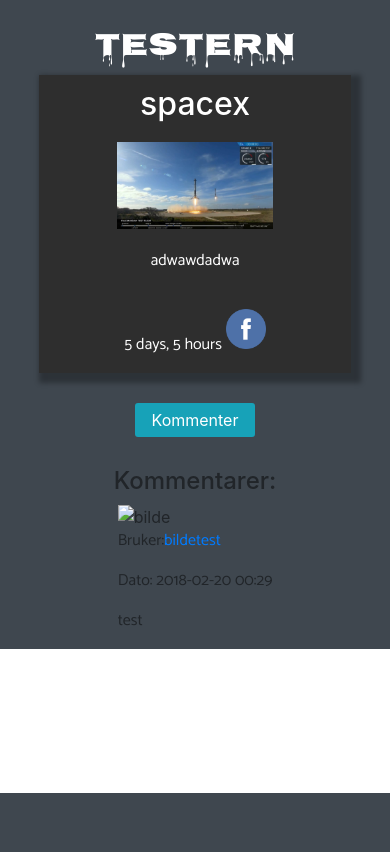
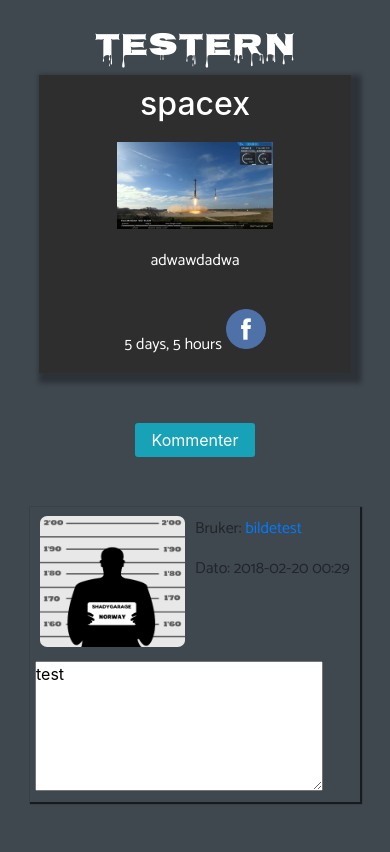
Before and after one commit to arunsangha/Shady-Garage, a Django app: a page that uses ShadyGarage/posts/templates/posts/post_detail.html in a window 390 px wide. Shown: the part 51-903 px from the top of the page. Before the commit the page ends 844 px from the top, so only its background shows below. Run offline with Django 3.2, Linux system fonts and the light colour scheme; a user stored in the database is signed in; data comes from the database, SQL or seed files in the repository; some libraries are stand-ins or nearby versions.

Commit message:
Responsitivitet post.detail og meet.detail

```diff
--- a/ShadyGarage/posts/templates/posts/post_detail.html
+++ b/ShadyGarage/posts/templates/posts/post_detail.html
@@ -22,19 +22,27 @@
           <a href="https://www.facebook.com/sharer/sharer.php?u=shadygarage.pythonanywhere.com/{{request.get_full_path}}">
             <input type="image" src="{% static 'images/facebooklogo.png'%}" class="facebookShare" id="facebookSharePost"/>
           </a>
+    </div>
+    {% if request.user == post.user_fk %}
+      <a href="{% url 'posts:post_delete' slug=post.slug %} " class="btn btn-danger">Slett post!</a>
+      <a href="{% url 'posts:post_update' slug=post.slug %}" class="btn btn-info">Oppdater post!</a>
+    {% endif %}
 
+    <a class="post-detail-comment-button" href="{% url 'posts:post_comment' slug=post.slug%}">Kommenter</a>
+    <div class="post-commentcontainer">
+    {% for comment in post.post_comment_fk.all %}
+      <div class="commentcontainer-comment">
+        <div class="commentcontainer-userinfo">
+          <div class="commentcontainer-userinfo-profilepiccontainer">
+            <img class="commentcontainer-userinfo-profilepic" src="{{comment.user_fk.profile.profile_pic.url}}" alt="bilde">
           </div>
-    <a class="post-detail-comment-button" href="{% url 'posts:post_comment' slug=post.slug%}">Kommenter</a>
-    <h4>Kommentarer:</h4>
-    {% for comment in post.post_comment_fk.all %}
-    <div class="post_detail_comment_container">
-      <div class="post_detail_comment_container_userinfo">
-          <img class="post_detail_comment_container_userinfo_profilepic" src="{{comment.user.profile.profile_pic.url}}" alt="bilde">
-          <p>Bruker:<a href="{%url 'accounts:profile_page_pk' pk=comment.user_fk.pk %}">{{comment.user_fk}}</a></p>
+          <div class="commentcontainer-userinfo-textinfo">
+            <p>Bruker: <a href="{%url 'accounts:profile_page_pk' pk=comment.user_fk.pk %}">{{comment.user_fk}}</a></p>
             <p>Dato: {{comment.created|date:'Y-m-d H:i'}}</p>
           </div>
-      <div class="post_detail_comment_container_comment">
-        <p>{{comment.comment}}</p>
+        </div>
+        <div class="commentcontainer-commentfield">
+          <textarea>{{comment.comment}}</textarea>
           {% if request.user == comment.user_fk %}
             <a href="{% url 'posts:post_comment_delete' slug=post.slug pk=comment.id%}" class="btn btn-danger btn-sm">Slett</a>
           {% endif %}
@@ -42,9 +50,7 @@
       </div>
     {% endfor %}
 
-    {% if request.user == post.user_fk %}
-      <a href="{% url 'posts:post_delete' slug=post.slug %} " class="btn btn-danger">Slett post!</a>
-      <a href="{% url 'posts:post_update' slug=post.slug %}" class="btn btn-info">Oppdater post!</a>
-    {% endif %}
     </div>
+  </div>
+
 {% endblock %}
--- a/ShadyGarage/static/css/style.css
+++ b/ShadyGarage/static/css/style.css
@@ -363,9 +363,8 @@
 }
 /*--------------------------------------*/
 .meet_detail_body{
-padding: 30px;
-margin-top: 50px;
-
+  padding: 30px;
+  background-color: var(--main-light-color);
 }
 
 
@@ -484,37 +483,11 @@
 -----------------------------------------------------
   Post app
 */
-.post-detail-container{
-  display: flex;
-  flex-direction: column;
-  align-items: center;
-  background-color: var(--main-light-color);
-  padding: 30px 0 0 0;
-}
 
-.post-container{
-  display: flex;
-  flex-direction: column;
-  align-items: center;
-  box-shadow: 5px 5px 5px 5px rgba(0,0,0,0.3);
-  width: 80%;
-  background-color: var(--main-dark-color);
-  color: white;
-}
+/*
+    Post List
+*/
 
-.post-detail-post-title{
-  padding: 10px 0;
-}
-
-.post-detail-post-comment{
-  width: 100%;
-  text-align: center;
-  padding: 20px 0;
-}
-
-.post-search-container{
-  margin: 20px 0;
-}
 
 .post-list-container{
   display: flex;
@@ -526,6 +499,42 @@
 
 .post-list-card{
   border-radius: 5px;
+}
+
+.post-search-container{
+  margin: 20px 0;
+}
+
+/*
+    Post Detail
+*/
+.post-detail-container{
+  display: flex;
+  flex-direction: column;
+  align-items: center;
+  background-color: var(--main-light-color);
+  padding: 30px 0 30px 0;
+}
+
+.post-container{
+  display: flex;
+  flex-direction: column;
+  align-items: center;
+  box-shadow: 5px 5px 5px 5px rgba(0,0,0,0.3);
+  width: 80%;
+  background-color: var(--main-dark-color);
+  color: white;
+  margin: 0 0 20px 0;
+}
+
+.post-detail-post-title{
+  padding: 10px 0;
+}
+
+.post-detail-post-comment{
+  width: 100%;
+  text-align: center;
+  padding: 20px 0;
 }
 
 #sharePost{
@@ -684,6 +693,125 @@
   color:#5bc0de;
 }
 
+
+/*
+----------------------------------------------------
+*/
+/*
+  Comment Section
+*/
+.post-commentcontainer{
+  width: 80%;
+  padding: 0 30px;
+}
+
+.meet-commentcontainer{
+  width: 80%;
+  padding: 0 30px;
+  margin: 30px auto;
+}
+
+.commentcontainer-comment{
+  margin: 20px 0;
+  display: flex;
+  flex-direction: row;
+  min-height: 150px;
+  box-shadow: 1px 1px 1px 1px rgba(0,0,0,0.6);
+}
+
+.commentcontainer-userinfo{
+  display: flex;
+  flex-direction: row;
+  width: 30%;
+  max-height: 150px;
+}
+
+.commentcontainer-userinfo-profilepiccontainer{
+  display: flex;
+  flex-direction: column;
+  align-items: center;
+  justify-content: center;
+  width: 50%;
+}
+
+.commentcontainer-userinfo-profilepic{
+  width: 90%;
+  height: 90%;
+  border-radius: 50%;
+}
+
+.commentcontainer-userinfo-textinfo{
+  padding: 3px;
+}
+
+.commentcontainer-commentfield{
+  flex-grow: 1;
+  padding: 5px;
+}
+
+.commentcontainer-commentfield textarea{
+  width: 90%;
+  height: 130px;
+}
+
+@media only screen and (max-width: 480px){
+
+  .post-commentcontainer{
+    width: 100%;
+    padding: 0 30px;
+  }
+
+  .meet-commentcontainer{
+    width: 100%;
+    padding: 0 0;
+    margin: 30px auto;
+  }
+
+  .commentcontainer-comment{
+    margin: 20px 0;
+    display: flex;
+    flex-direction: column;
+    min-height: 150px;
+    box-shadow: 1px 1px 1px 1px rgba(0,0,0,0.6);
+  }
+
+  .commentcontainer-userinfo{
+    display: flex;
+    flex-direction: row;
+    width: 100%;
+    max-height: 150px;
+  }
+
+  .commentcontainer-userinfo-profilepiccontainer{
+    flex-direction: row;
+    align-items: center;
+    justify-content: center;
+    width: 50%;
+    padding: 2px;
+  }
+
+  .commentcontainer-userinfo-profilepic{
+    width: 90%;
+    height: 90%;
+    border-radius: 5%;
+  }
+
+  .commentcontainer-userinfo-textinfo{
+    flex-grow: 1;
+    padding: 10px 0 0 0;
+  }
+
+  .commentcontainer-commentfield{
+    flex-grow: 1;
+    padding: 5px;
+  }
+
+  .commentcontainer-commentfield textarea{
+    width: 90%;
+    height: 130px;
+  }
+}
+
 /*
 -------------------------------------------
   Div
```
Also changed, not shown: ShadyGarage/meets/templates/meets/meets_detail.html (+16 -11 lines). Lines whose indentation alone changed are shown as unchanged.
